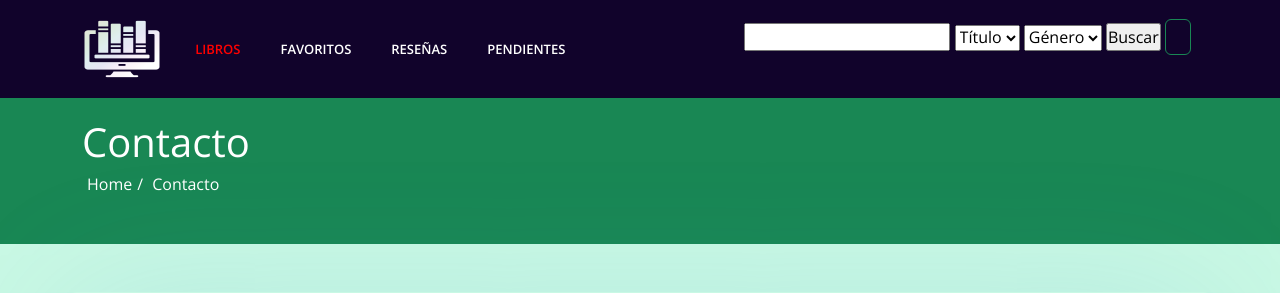
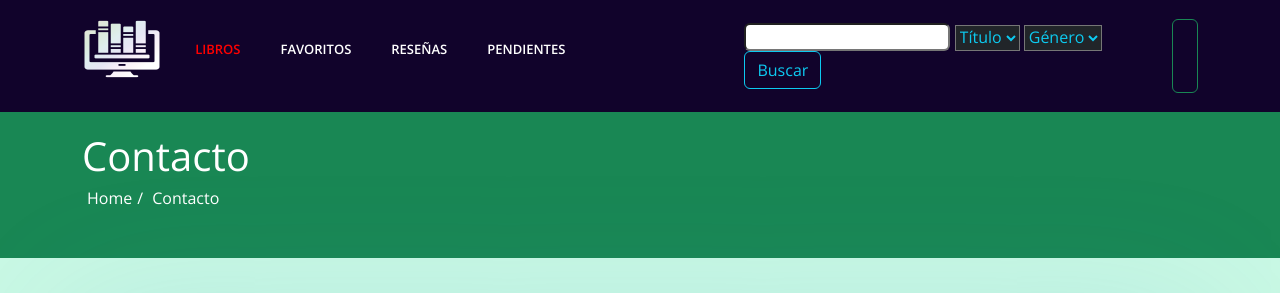
Before and after one commit to fsarvi/biblioteca_virtual, a Django app: page /contacto/ in a window 1280 px wide. Shown: the top 293 px of the page. Run offline with Django 3.2, Linux system fonts and the light colour scheme.

Commit message:
se modifica el template
se agregan clases para ocultar la barra e id para identificarla, ademas de que se estiliza con un tono oscuro las options y el boton submit del formulario

```diff
--- a/Templates/layouts/partials/buscador.html
+++ b/Templates/layouts/partials/buscador.html
@@ -1,21 +1,23 @@
 {% load static %}
-    <form action="/buscar" method="get">
+    <form class="d-flex buscador" action="/buscar" method="get">
         {% csrf_token %}
-        <input type="text" id="busqueda" name="busqueda"
+        <div id="buscador-desplegable" class="buscador-oculto">
+            <input class="rounded" type="text" id="busqueda" name="busqueda"
             minlength="2" maxlength="40" size="20">
 
-        <select name="categoria" id="categoria">
+            <select class="bg-dark text-info" name="categoria" id="categoria">
                 <option value="titulo">Título</option>
                 <option value="autor">Autor</option>
             </select>
-        <select name="genero" id="genero">
+            <select class="bg-dark text-info" name="genero" id="genero">
                 <option selected="true" disabled="disabled">Género</option>
                 {% for genero in generos %}
                 <option value={{genero.nombre}}>{{genero.nombre}}</option>
                         {{genero.nombre}}
                 {% endfor %}
             </select>
-        <input type="submit" value="Buscar"/>
+            <input class="btn btn-outline-info"  type="submit" value="Buscar"/>
+        </div>
     </form>
     {% if messages %}
         <ul class="messages">
```
Lines whose indentation alone changed are shown as unchanged.
